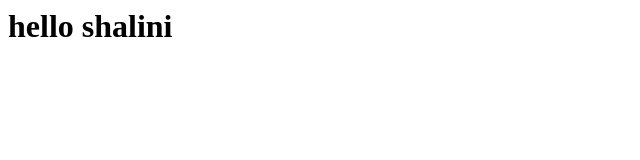
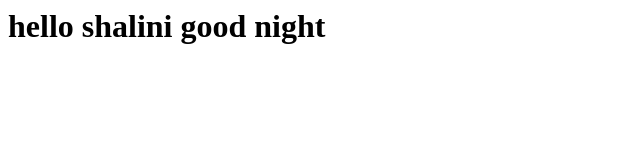
Before and after one commit to patelnikita17/demo, a plain HTML site: page index.html in a window 1280 px wide. Shown: the whole page, without its empty margins (0-640 px from the left). Drawn offline with Linux system fonts and the light colour scheme.

Commit message:
changes in html

```diff
--- a/index.html
+++ b/index.html
@@ -1 +1 @@
-<h1>hello shalini</h1>
+<h1>hello shalini good night</h1>
```
